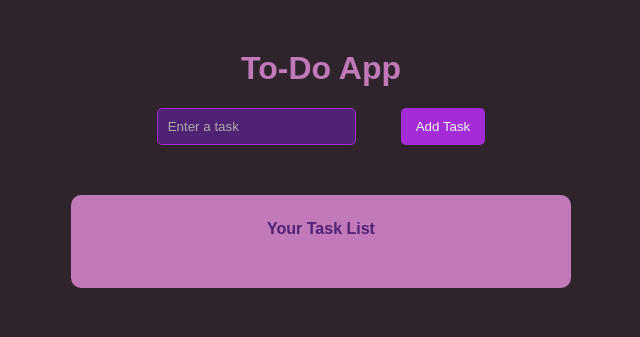
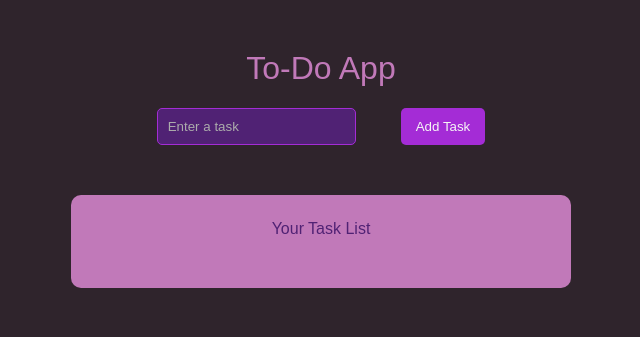
Before and after one commit to taasritha/Flask-To-do-App, a Flask app: page / in a window 1280 px wide. Shown: the top 337 px of the page, without its empty margins (319-959 px from the left). Run offline with Flask 3, Linux system fonts and the light colour scheme; data that the repository does not hold is empty.

Commit message:
Update style.css

```diff
--- a/static/style.css
+++ b/static/style.css
@@ -1,6 +1,7 @@
 *{
     font-family: sans-serif;
     box-sizing: border-box;
+    font-weight: 500;
 }
 
 :root {
```
